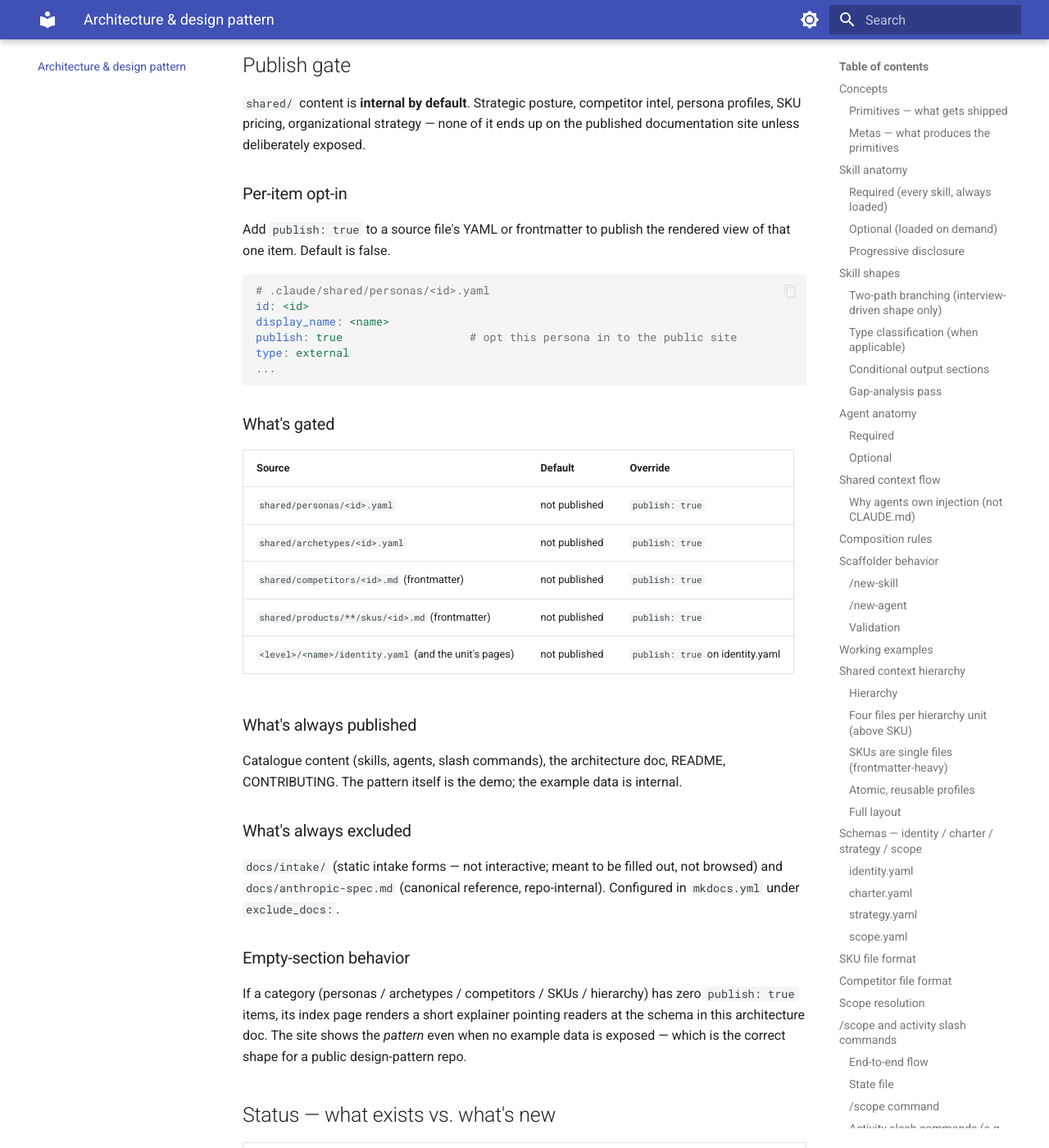
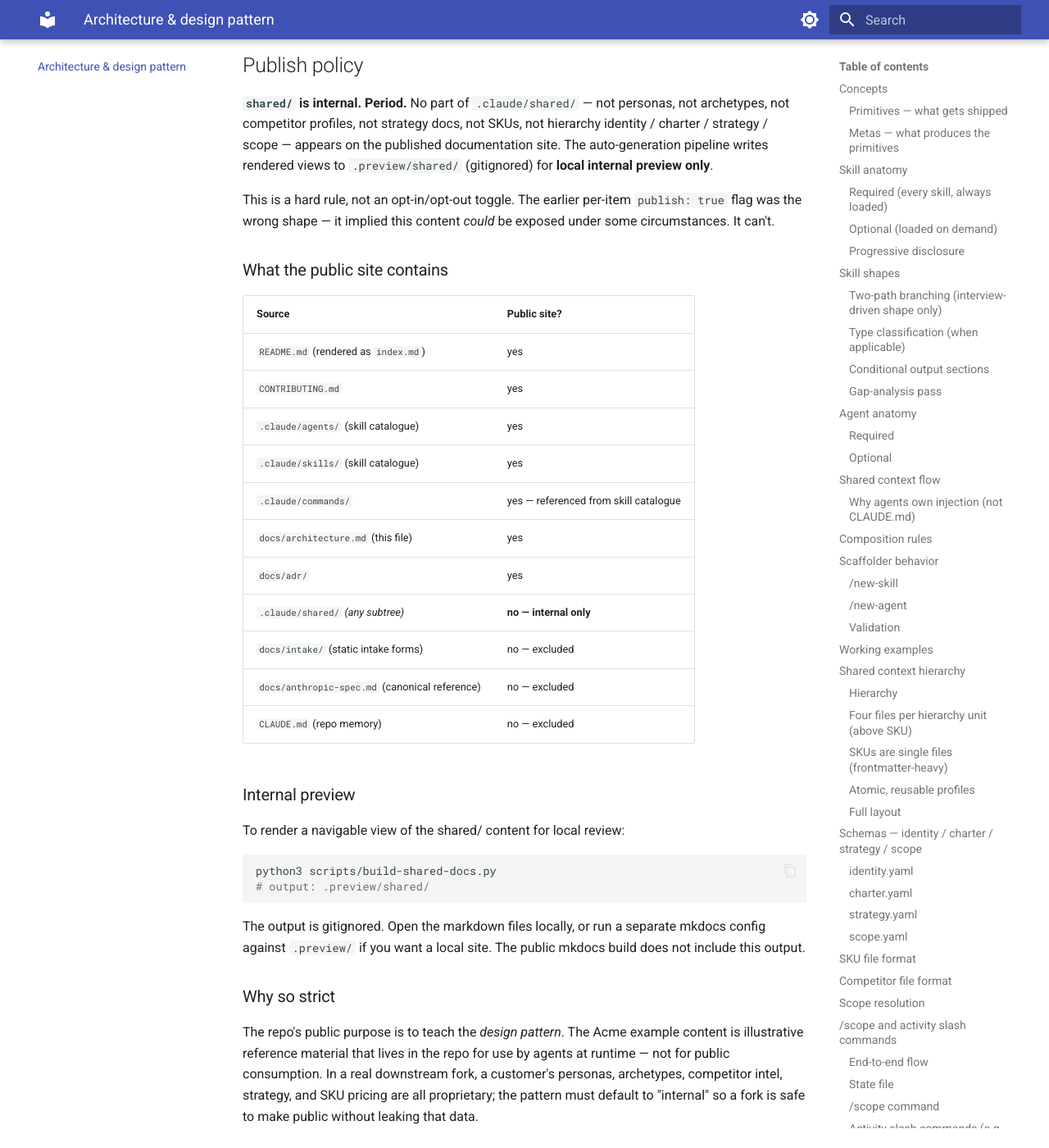
Before and after one commit to SnakeDawg/agent-basics, an MkDocs documentation site: the page built from docs/architecture.md, in a window 1280 px wide and 1400 px high, scrolled down 18378 px. Shown: the whole window at 82% size. Built offline with MkDocs 1.6.1 and Material for MkDocs 9.7.7, drawn with Linux system fonts in a browser that asks for light colours.

Commit message:
Enforce hard internal policy for shared/ — never publishable
The previous per-item publish-gate was the wrong shape. Personas, archetypes,
competitor profiles, strategy docs, SKU pricing, and hierarchy charters are
all strategic content. None of it should be on a public site, and the
mechanism shouldn't even imply it could be.

New rule: shared/ is internal. Period.

scripts/build-shared-docs.py:
- Output redirected from docs/shared/ to .preview/shared/ (gitignored)
- Removed the publish: true opt-in mechanism — gate is binary at the
  pipeline level, not per-item
- Removed the empty-section schema-explainer pages — not needed since
  the public site has no shared/ section at all
- Top-level index marked clearly as INTERNAL PREVIEW

scripts/build-docs.sh:
- No longer calls build-shared-docs.py during public site assembly
- Comment explains shared/ is internal-only and the preview script
  is run separately

.gitignore: adds /.preview/

mkdocs.yml: comment notes that shared/ doesn't need exclude_docs because
it's not generated into docs/ at all

docs/architecture.md: rewrites the Publish gate section as a Publish
policy section with a hard rule. Includes a table of what publishes vs.
what doesn't, and a paragraph on why so strict (downstream forks must be
safe to make public).

Net effect:
- Public site has no shared/ section
- Internal local preview available at .preview/shared/ via the script
- Catalogue, architecture doc, contributing, ADR remain on the public site

````diff
--- a/docs/architecture.md
+++ b/docs/architecture.md
@@ -674,44 +674,42 @@ Each PM sets their own scope. The state file is per-clone, gitignored. Three PMs
 | Rugged PM | `products/pro-workstation-pc/lines/rugged` | Rugged line vs Panasonic Toughbook + Dell Latitude Rugged + Getac |
 | Portfolio PM | `portfolios/pro-workstations` | Pro Workstations vs HP Z (full) + Lenovo ThinkStation (full) + BOXX |
 
-## Publish gate
+## Publish policy
 
-`shared/` content is **internal by default**. Strategic posture, competitor intel, persona profiles, SKU pricing, organizational strategy — none of it ends up on the published documentation site unless deliberately exposed.
+**`shared/` is internal. Period.** No part of `.claude/shared/` — not personas, not archetypes, not competitor profiles, not strategy docs, not SKUs, not hierarchy identity / charter / strategy / scope — appears on the published documentation site. The auto-generation pipeline writes rendered views to `.preview/shared/` (gitignored) for **local internal preview only**.
 
-### Per-item opt-in
+This is a hard rule, not an opt-in/opt-out toggle. The earlier per-item `publish: true` flag was the wrong shape — it implied this content *could* be exposed under some circumstances. It can't.
 
-Add `publish: true` to a source file's YAML or frontmatter to publish the rendered view of that one item. Default is false.
+### What the public site contains
 
-```yaml
-# .claude/shared/personas/<id>.yaml
-id: <id>
-display_name: <name>
-publish: true                   # opt this persona in to the public site
-type: external
-...
+| Source | Public site? |
+| --- | --- |
+| `README.md` (rendered as `index.md`) | yes |
+| `CONTRIBUTING.md` | yes |
+| `.claude/agents/` (skill catalogue) | yes |
+| `.claude/skills/` (skill catalogue) | yes |
+| `.claude/commands/` | yes — referenced from skill catalogue |
+| `docs/architecture.md` (this file) | yes |
+| `docs/adr/` | yes |
+| `.claude/shared/` *(any subtree)* | **no — internal only** |
+| `docs/intake/` (static intake forms) | no — excluded |
+| `docs/anthropic-spec.md` (canonical reference) | no — excluded |
+| `CLAUDE.md` (repo memory) | no — excluded |
+
+### Internal preview
+
+To render a navigable view of the shared/ content for local review:
+
+```sh
+python3 scripts/build-shared-docs.py
+# output: .preview/shared/
 ```
 
-### What's gated
+The output is gitignored. Open the markdown files locally, or run a separate mkdocs config against `.preview/` if you want a local site. The public mkdocs build does not include this output.
 
-| Source | Default | Override |
-| --- | --- | --- |
-| `shared/personas/<id>.yaml` | not published | `publish: true` |
-| `shared/archetypes/<id>.yaml` | not published | `publish: true` |
-| `shared/competitors/<id>.md` (frontmatter) | not published | `publish: true` |
-| `shared/products/**/skus/<id>.md` (frontmatter) | not published | `publish: true` |
-| `<level>/<name>/identity.yaml` (and the unit's pages) | not published | `publish: true` on identity.yaml |
+### Why so strict
 
-### What's always published
-
-Catalogue content (skills, agents, slash commands), the architecture doc, README, CONTRIBUTING. The pattern itself is the demo; the example data is internal.
-
-### What's always excluded
-
-`docs/intake/` (static intake forms — not interactive; meant to be filled out, not browsed) and `docs/anthropic-spec.md` (canonical reference, repo-internal). Configured in `mkdocs.yml` under `exclude_docs:`.
-
-### Empty-section behavior
-
-If a category (personas / archetypes / competitors / SKUs / hierarchy) has zero `publish: true` items, its index page renders a short explainer pointing readers at the schema in this architecture doc. The site shows the *pattern* even when no example data is exposed — which is the correct shape for a public design-pattern repo.
+The repo's public purpose is to teach the *design pattern*. The Acme example content is illustrative reference material that lives in the repo for use by agents at runtime — not for public consumption. In a real downstream fork, a customer's personas, archetypes, competitor intel, strategy, and SKU pricing are all proprietary; the pattern must default to "internal" so a fork is safe to make public without leaking that data.
 
 ## Status — what exists vs. what's new
 
--- a/mkdocs.yml
+++ b/mkdocs.yml
@@ -9,6 +9,9 @@ site_dir: site
 
 # Repo-internal references that live under docs/ but are not part of the published catalogue.
 # Links to these from in-site pages are rewritten to GitHub blob URLs by scripts/build-docs.sh.
+# Note: shared/ content (personas, archetypes, competitors, strategy, SKUs) is internal by
+# policy — it is not generated into docs/ at all (see scripts/build-docs.sh and the Publish
+# policy section in docs/architecture.md), so it does not need to be excluded here.
 exclude_docs: |
   anthropic-spec.md
   agents/_template.md
````
Also changed, not shown: 3 other files.
